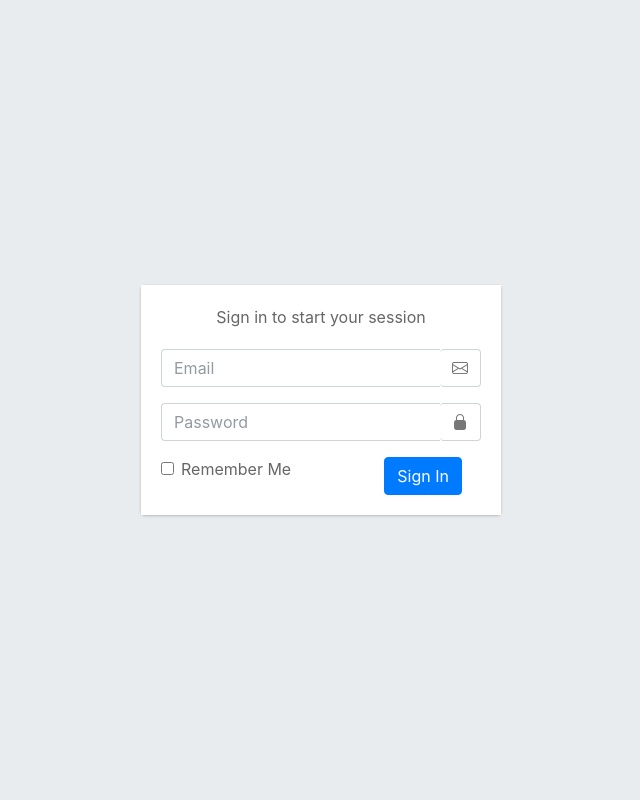
After one commit to SergeiRylov/app_base, a Django app: template src/app_base/templates/app_base/login-only.html in a window 1280 px wide. The commit adds this page. Shown: the whole page, without its empty margins (319-959 px from the left). Run offline with Django 3.2, Linux system fonts and the light colour scheme; the template is opened without the code that fills it, so the values that code supplies are empty; some libraries are stand-ins or nearby versions.

Commit message:
/login/ page + upgreade favicon

```diff
--- /dev/null
+++ b/src/app_base/templates/app_base/login-only.html
@@ -0,0 +1,62 @@
+{% load static %}
+<!DOCTYPE html>
+<html lang="en" {% include 'app_base/layout/class/html.txt' %}>
+
+<head>
+    <meta http-equiv="Content-Type" content="text/html; charset=utf-8">
+    <meta name="viewport" content="width=device-width, initial-scale=1.0, user-scalable=yes">
+    <meta name="color-scheme" content="light dark">
+    <meta name="theme-color" content="#007bff" media="(prefers-color-scheme: light)">
+    <meta name="theme-color" content="#1a1a1a" media="(prefers-color-scheme: dark)">
+    <meta name="supported-color-schemes" content="light dark">
+    <link rel="stylesheet" href="{% static 'node_modules/@fontsource/source-sans-3/index.css' %}">
+    <link rel="stylesheet" href="{% static 'node_modules/bootstrap-icons/font/bootstrap-icons.min.css' %}">
+    <link rel="stylesheet" href="{% static 'node_modules/admin-lte/dist/css/adminlte.css' %}">
+    <link rel="icon" type="image/x-icon" href="/favicon.ico">
+    <link rel="shortcut icon" type="image/x-icon" href="/favicon.ico">
+    <link rel="apple-touch-icon" href="/apple-touch-icon.png">
+    <title>{% include 'app_base/layout/class/site_name.txt' %}</title>
+    {% include 'app_base/layout/style.html' %}
+</head>
+
+<body class="login-page bg-body-secondary">
+    <div class="login-box">
+        <div class="card">
+            <div class="card-body login-card-body">
+                <p class="login-box-msg">Sign in to start your session</p>
+                <form action="/login/" method="post">
+                    {% csrf_token %}
+                    <div class="input-group mb-3">
+                        <input type="text" name="username" class="form-control" placeholder="Email" />
+                        <div class="input-group-text">
+                            <span class="bi bi-envelope"></span>
+                        </div>
+                    </div>
+                    <div class="input-group mb-3">
+                        <input type="password" name="password" class="form-control" placeholder="Password" />
+                        <div class="input-group-text">
+                            <span class="bi bi-lock-fill"></span>
+                        </div>
+                    </div>
+                    <div class="row">
+                        <div class="col-8">
+                            <div class="form-check">
+                                <input class="form-check-input" type="checkbox" value="" id="flexCheckDefault" />
+                                <label class="form-check-label" for="flexCheckDefault"> Remember Me </label>
+                            </div>
+                        </div>
+                        <div class="col-4">
+                            <div class="d-grid gap-2">
+                                <button type="submit" class="btn btn-primary">Sign In</button>
+                            </div>
+                        </div>
+                    </div>
+                </form>
+            </div>
+        </div>
+    </div>
+    <script src="{% static 'node_modules/bootstrap/dist/js/bootstrap.bundle.min.js' %}"></script>
+    <script src="{% static 'node_modules/admin-lte/dist/js/adminlte.js' %}"></script>
+</body>
+
+</html>
```
Also changed, not shown: docs/usage.md (+5 -1 lines), src/app_base/templates/app_base/layout/html.html (+5 -30 lines), src/app_base/urls.py (+41 -22 lines), src/app_base/views.py (+29 -16 lines).
